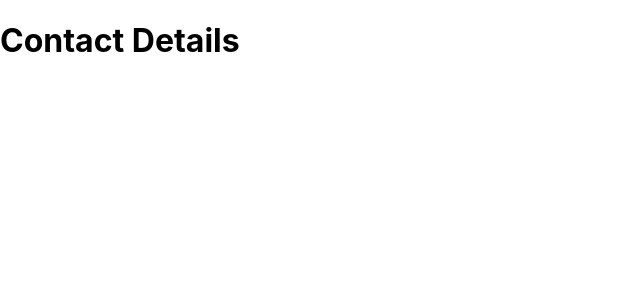
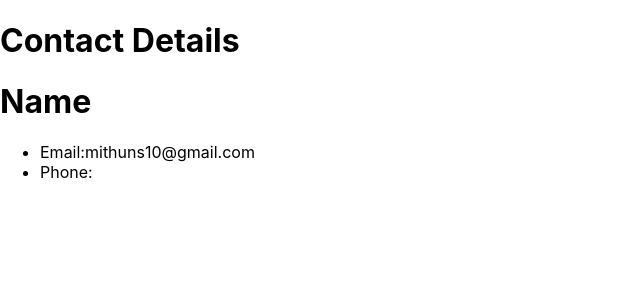
Before and after one commit to mithuns10/Reatjs, a React (Create React App) app: page / in a window 1280 px wide. Shown: the top 300 px of the page, without its empty margins (0-640 px from the left). Built offline with nearby package versions, Linux system fonts and the light colour scheme.

Commit message:
contact chanegs

```diff
--- a/src/App.js
+++ b/src/App.js
@@ -1,11 +1,18 @@
 import React, { Component } from 'react';
 import './App.css';
 import MainHeader from './components/Header.jsx';
+import ContactDetails from './components/Contacts';
 class App extends Component {
   render() {
     return (
       <div className="container">
         <MainHeader Header="Contact Details" />
+
+        <ContactDetails
+          Name="Mithun"
+          Email="mithuns10@gmail.com"
+          phone="9995027437"
+        />
       </div>
     );
   }
--- a/src/components/Contacts.jsx
+++ b/src/components/Contacts.jsx
@@ -0,0 +1,18 @@
+import React, { Component } from 'react';
+
+class ContactDetails extends Component {
+  render() {
+    return (
+      <div>
+        <h1>Name</h1>
+
+        <ul>
+          <li>Email:{this.props.Email}</li>
+          <li>Phone:</li>
+        </ul>
+      </div>
+    );
+  }
+}
+
+export default ContactDetails;
```
